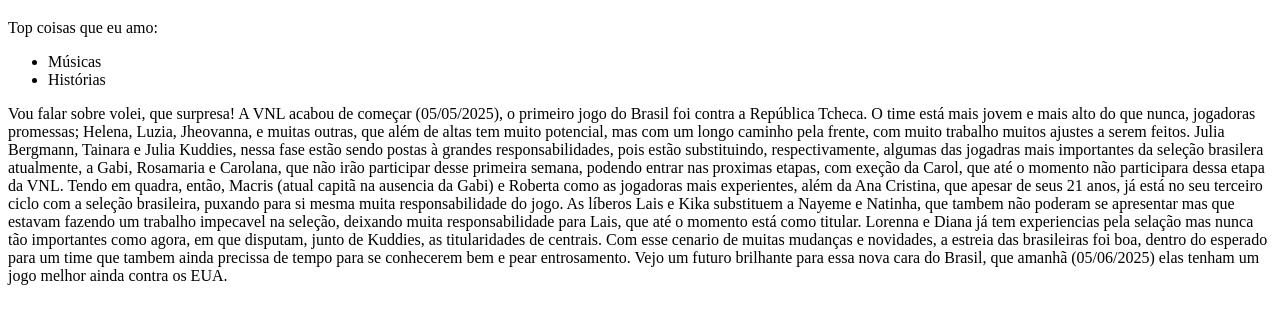
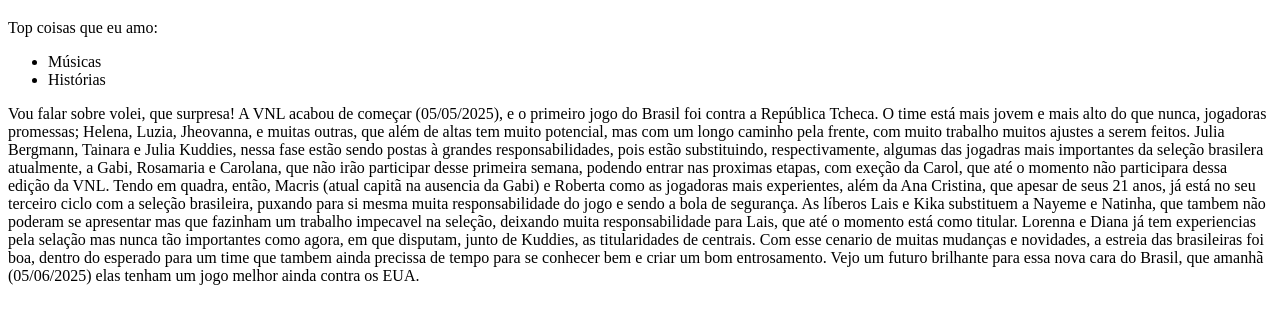
Before and after one commit to grimaldiManuela/exemplo-4, a plain HTML site: page index.html in a window 1280 px wide. Shown: the part 61-384 px from the top of the page. Drawn offline with Linux system fonts and the light colour scheme.

Commit message:
ajustandinho

```diff
--- a/index.html
+++ b/index.html
@@ -13,7 +13,7 @@
         <li>Histórias</li>
     </ul>
     <p>
-        Vou falar sobre volei, que surpresa! A VNL acabou de começar (05/05/2025), o primeiro jogo do Brasil foi
+        Vou falar sobre volei, que surpresa! A VNL acabou de começar (05/05/2025), e o primeiro jogo do Brasil foi
         contra a República Tcheca.
         O time está mais jovem e mais alto do que nunca, jogadoras promessas; Helena, Luzia, Jheovanna,
         e muitas outras, que além de altas tem muito potencial, mas com um longo caminho pela frente,
@@ -21,17 +21,17 @@
         Julia Bergmann, Tainara e Julia Kuddies, nessa fase estão sendo postas à grandes responsabilidades,
         pois estão substituindo, respectivamente, algumas das jogadras mais importantes da seleção brasilera
         atualmente, a Gabi, Rosamaria e Carolana, que não irão participar desse primeira semana, podendo entrar
-        nas proximas etapas, com exeção da Carol, que até o momento não participara dessa etapa da VNL.
+        nas proximas etapas, com exeção da Carol, que até o momento não participara dessa edição da VNL.
         Tendo em quadra, então, Macris (atual capitã na ausencia da Gabi) e Roberta como as
         jogadoras mais experientes, além da Ana Cristina, que apesar de seus 21 anos, já está no seu terceiro ciclo
-        com a seleção brasileira, puxando para si mesma muita responsabilidade do jogo.
-        As líberos Lais e Kika substituem a Nayeme e Natinha, que tambem não poderam se apresentar mas que estavam
-        fazendo um trabalho impecavel na seleção, deixando muita responsabilidade para Lais, que até o momento
+        com a seleção brasileira, puxando para si mesma muita responsabilidade do jogo e sendo a bola de segurança.
+        As líberos Lais e Kika substituem a Nayeme e Natinha, que tambem não poderam se apresentar mas que
+        fazinham um trabalho impecavel na seleção, deixando muita responsabilidade para Lais, que até o momento
         está como titular.
         Lorenna e Diana já tem experiencias pela selação mas nunca tão importantes como agora, em que disputam,
         junto de Kuddies, as titularidades de centrais.
         Com esse cenario de muitas mudanças e novidades, a estreia das brasileiras foi boa, dentro do esperado
-        para um time que tambem ainda precissa de tempo para se conhecerem bem e pear entrosamento.
+        para um time que tambem ainda precissa de tempo para se conhecer bem e criar um bom entrosamento.
         Vejo um futuro brilhante para essa nova cara do Brasil, que amanhã (05/06/2025) elas tenham um jogo
         melhor ainda contra os EUA.
     </p>
```
